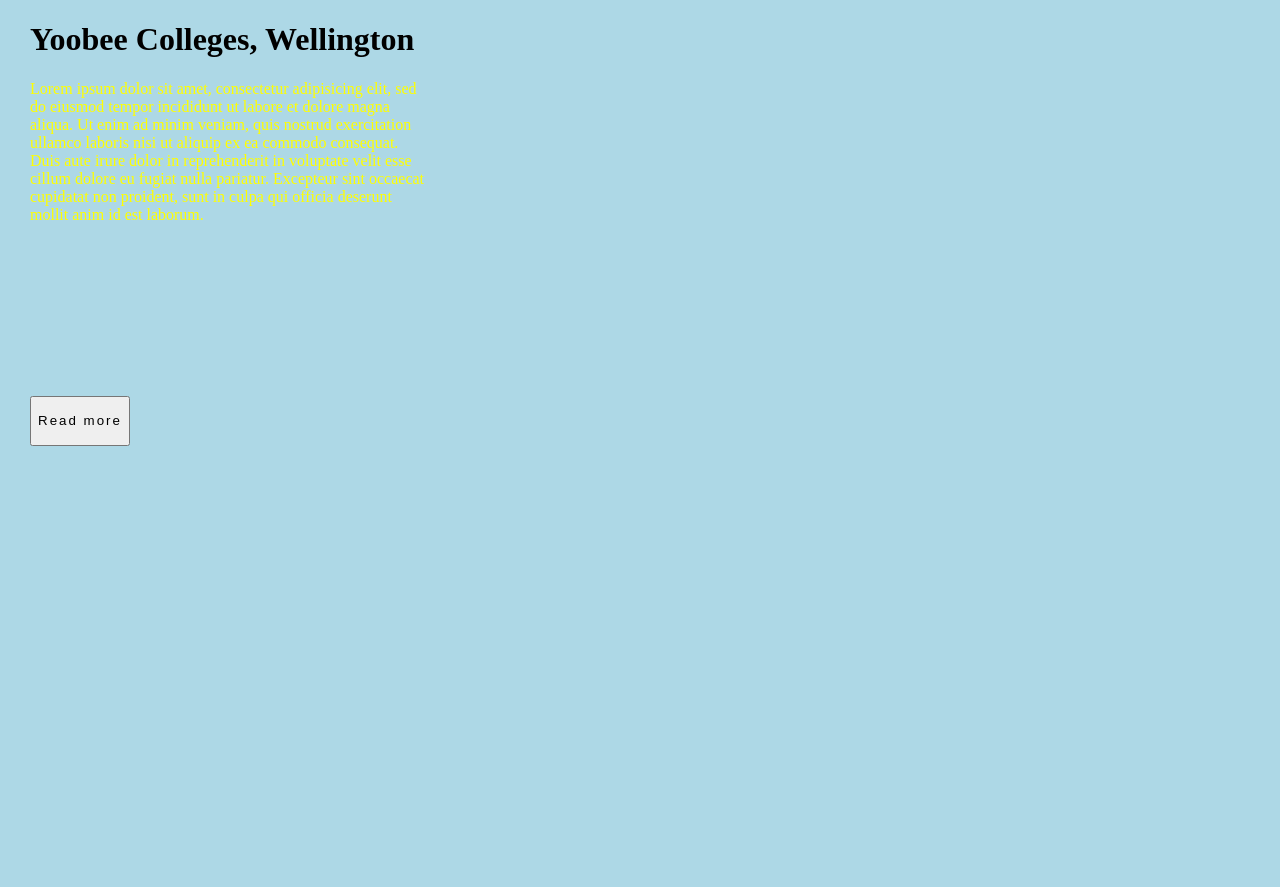
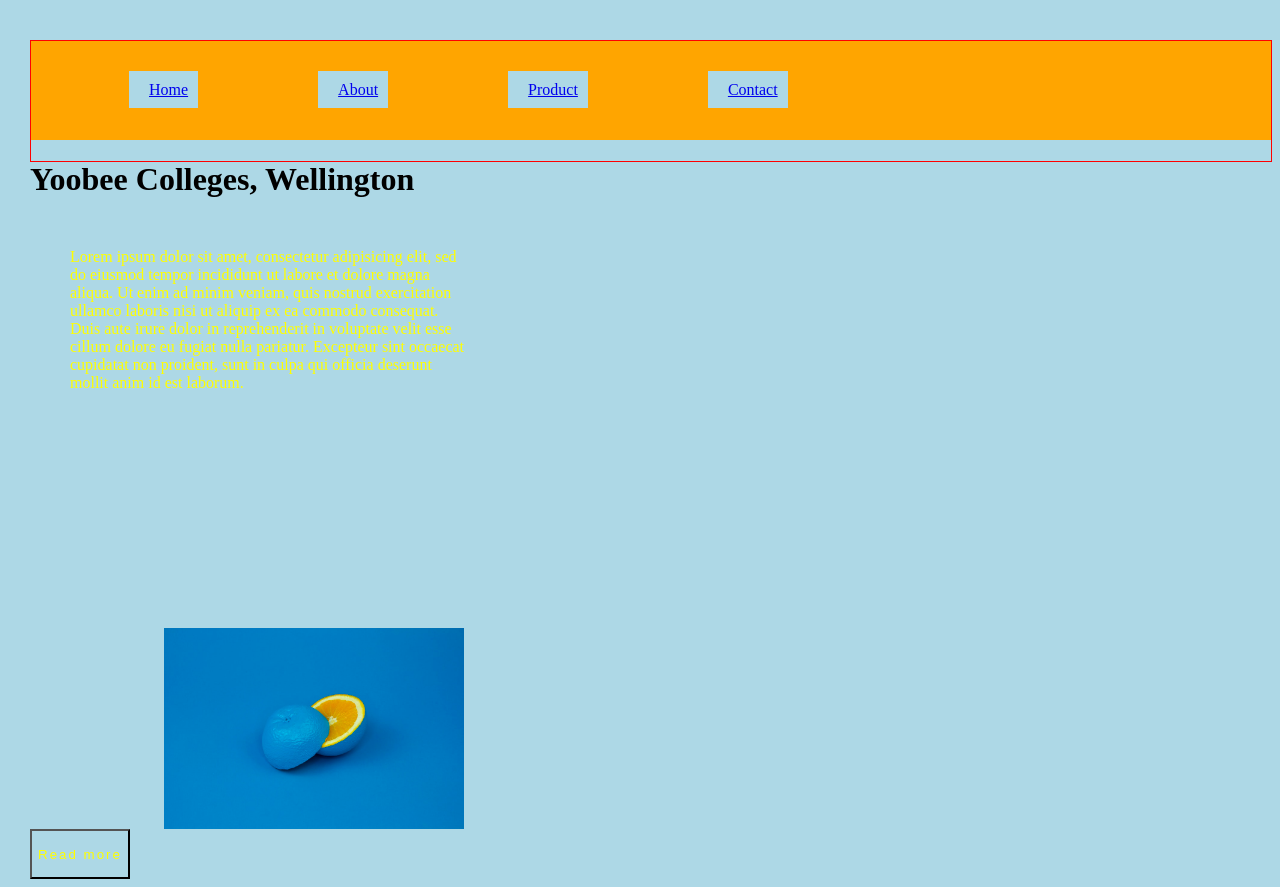
Before and after one commit to LoganRobb/SassPractice, a plain HTML site: page index.html in a window 1280 px wide. Before the commit the page ends 800 px from the top, so only its background shows below. Drawn offline with Linux system fonts and the light colour scheme.

Commit message:
stressful work

```diff
--- a/index.html
+++ b/index.html
@@ -6,8 +6,17 @@
     <title>sass features</title>
   </head>
   <body>
+    <nav>
+      <ul>
+        <li class="nav-list"><a class="nav-link" href="#home">Home</a></li>
+        <li class="nav-list"><a class="nav-link" href="#home">About</a></li>
+        <li class="nav-list"><a class="nav-link" href="#home">Product</a></li>
+        <li class="nav-list"><a class="nav-link" href="#home">Contact</a></li>
+      </ul>
+    </nav>
     <h1>Yoobee Colleges, Wellington</h1>
     <p>Lorem ipsum dolor sit amet, consectetur adipisicing elit, sed do eiusmod tempor incididunt ut labore et dolore magna aliqua. Ut enim ad minim veniam, quis nostrud exercitation ullamco laboris nisi ut aliquip ex ea commodo consequat. Duis aute irure dolor in reprehenderit in voluptate velit esse cillum dolore eu fugiat nulla pariatur. Excepteur sint occaecat cupidatat non proident, sunt in culpa qui officia deserunt mollit anim id est laborum.</p>
     <button type="button" name="button">Read more</button>
+    <img class="blueImg" src="images/blue.jpeg" alt="Blue">
   </body>
 </html>
--- /dev/null
+++ b/sass/_images.scss
@@ -0,0 +1,15 @@
+myImage{
+  width: 300px;
+  height: auto;
+  margin: 25px;
+}
+
+.blueImg{
+  @extend myImage;
+  border: 5px solid $back-color;
+
+}
+.blueImg:hover{
+  padding: 20px;
+
+}
--- /dev/null
+++ b/sass/_list.scss
@@ -0,0 +1,21 @@
+nav{
+  background-color: orange;
+  height: 100px;
+}
+nav ul{
+  margin: 40px auto;
+  border: 1px solid red;
+  height: 40px;
+  padding: 40px;
+}
+
+nav ul li{
+  padding: 10px;
+  list-style: none;
+  display: inline;
+  margin: 40px 5%;
+  background: $back-color;
+}
+nav ul li a{
+
+}
--- /dev/null
+++ b/sass/_mixins.scss
@@ -0,0 +1,9 @@
+@mixin dimension($w,$h, $ls){
+  width: $w;
+  height: $h;
+  letter-spacing: $ls;
+}
+@mixin myPara($w,$h,){
+  width: $w;
+  height: $h;
+}
--- a/sass/_variable.scss
+++ b/sass/_variable.scss
@@ -1,2 +1,4 @@
 $back-color: lightblue;
 $color: yellow;
+$margin: 50px;
+$margin1: 25px;
--- a/sass/style.scss
+++ b/sass/style.scss
@@ -1,4 +1,7 @@
-@import 'variable';
+@import 'variable' ;
+@import 'mixins' ;
+@import 'images' ;
+@import 'list' ;
 
 *{
   margin-left: 10px;
@@ -7,21 +10,21 @@ body {
   background-color: $back-color;
 }
 
-@mixin dimension($w,$h, $ls){
-  width: $w;
-  height: $h;
-  letter-spacing: $ls;
-}
-@mixin myPara($w,$h,){
-  width: $w;
-  height: $h;
-}
 
 button {
   @include dimension(100px, 50px, 2px);
+  @extend myColors;
 }
 
 p {
   @include myPara(400px, 300px);
   color: $color;
+  margin: $margin;
 }
+
+//inheritance
+
+myColors{
+  background: $back-color;
+  color : $color;
+}
```
Also changed, not shown: css/style.css, images/blue.jpeg (added), 3 other files.
